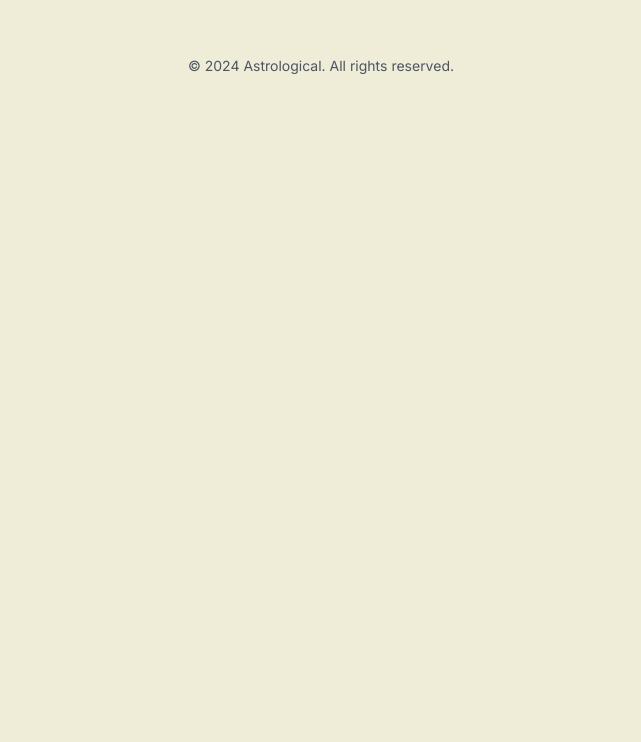
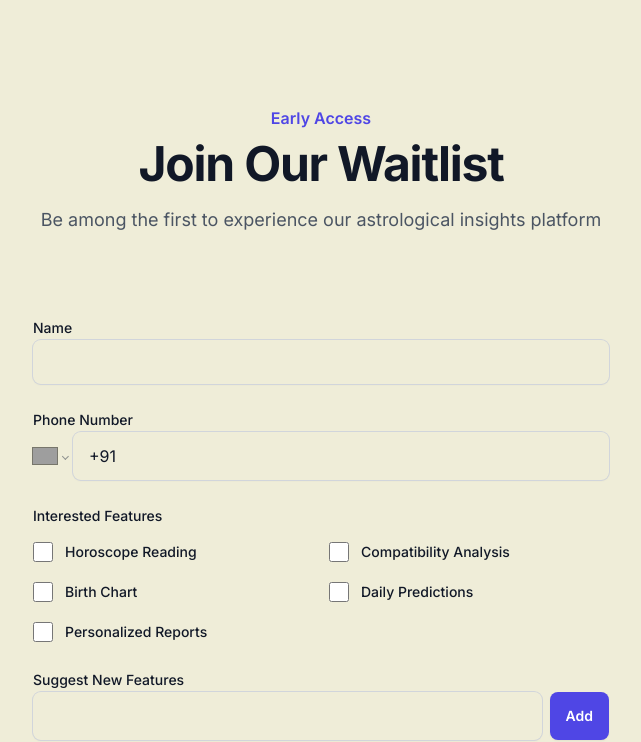
Before and after one commit to suresh-3x/astrological, a Next.js app: page / in a window 1280 px wide. Shown: the part 2055-2797 px from the top of the page, without its empty margins (319-960 px from the left). Before the commit the page ends 2179 px from the top, so only its background shows below. Built offline with nearby package versions, Linux system fonts and the light colour scheme; grey boxes are pictures that could not be loaded.

Commit message:
added back waitlist form

```diff
--- a/components/WaitlistForm.tsx
+++ b/components/WaitlistForm.tsx
@@ -116,7 +116,7 @@ export default function WaitlistForm() {
                 <InputField label="Name" error={errors.name?.message}>
                   <input
                     {...register('name', { required: 'Name is required' })}
-                    className="block w-full rounded-lg border-0 px-4 py-3 text-gray-900 dark:text-gray-100 shadow-sm ring-1 ring-gray-300 dark:ring-gray-600 placeholder:text-gray-400 focus:ring-2 focus:ring-indigo-600 dark:focus:ring-indigo-500 sm:text-sm"
+                    className="block w-full rounded-lg border-0 px-4 py-3 bg-transparent text-gray-900 dark:text-gray-100 shadow-sm ring-1 ring-gray-300 dark:ring-gray-600 placeholder:text-gray-400 focus:ring-2 focus:ring-indigo-600 dark:focus:ring-indigo-500 sm:text-sm"
                   />
                 </InputField>
 
@@ -126,7 +126,7 @@ export default function WaitlistForm() {
                     defaultCountry="IN"
                     value={getValues('phone')}
                     onChange={(value) => setValue('phone', value || '')}
-                    className="block w-full rounded-lg border-0 px-4 py-3 text-gray-900 dark:text-gray-100 shadow-sm ring-1 ring-gray-300 dark:ring-gray-600 placeholder:text-gray-400 focus:ring-2 focus:ring-indigo-600 dark:focus:ring-indigo-500"
+                    className="[&_.PhoneInputInput]:bg-transparent [&_.PhoneInputInput]:w-full [&_.PhoneInputInput]:rounded-lg [&_.PhoneInputInput]:border-0 [&_.PhoneInputInput]:px-4 [&_.PhoneInputInput]:py-3 [&_.PhoneInputInput]:text-gray-900 dark:[&_.PhoneInputInput]:text-gray-100 [&_.PhoneInputInput]:shadow-sm [&_.PhoneInputInput]:ring-1 [&_.PhoneInputInput]:ring-gray-300 dark:[&_.PhoneInputInput]:ring-gray-600 [&_.PhoneInputInput]:focus:ring-2 [&_.PhoneInputInput]:focus:ring-indigo-600 dark:[&_.PhoneInputInput]:focus:ring-indigo-500"
                   />
                 </InputField>
 
@@ -178,7 +178,7 @@ export default function WaitlistForm() {
                     <input
                       value={customFeature}
                       onChange={(e) => setCustomFeature(e.target.value)}
-                      className="block w-full rounded-lg border-0 px-4 py-3 text-gray-900 dark:text-gray-100 shadow-sm ring-1 ring-gray-300 dark:ring-gray-600 placeholder:text-gray-400 focus:ring-2 focus:ring-indigo-600 dark:focus:ring-indigo-500"
+                      className="block w-full rounded-lg border-0 px-4 py-3 bg-transparent text-gray-900 dark:text-gray-100 shadow-sm ring-1 ring-gray-300 dark:ring-gray-600 placeholder:text-gray-400 focus:ring-2 focus:ring-indigo-600 dark:focus:ring-indigo-500"
                     />
                     <button
                       type="button"
@@ -194,7 +194,7 @@ export default function WaitlistForm() {
                   <textarea
                     {...register('message')}
                     rows={4}
-                    className="block w-full rounded-lg border-0 px-4 py-3 text-gray-900 dark:text-gray-100 shadow-sm ring-1 ring-gray-300 dark:ring-gray-600 placeholder:text-gray-400 focus:ring-2 focus:ring-indigo-600 dark:focus:ring-indigo-500"
+                    className="block w-full rounded-lg border-0 px-4 py-3 bg-transparent text-gray-900 dark:text-gray-100 shadow-sm ring-1 ring-gray-300 dark:ring-gray-600 placeholder:text-gray-400 focus:ring-2 focus:ring-indigo-600 dark:focus:ring-indigo-500"
                   />
                 </InputField>
               </div>
--- a/src/app/page.tsx
+++ b/src/app/page.tsx
@@ -1,6 +1,6 @@
 import Hero from '../../components/Hero';
 import Features from '../../components/Features';
-// import WaitlistForm from '../../components/WaitlistForm';
+import WaitlistForm from '../../components/WaitlistForm';
 import FAQ from '../../components/FAQ';
 
 export default function Home() {
@@ -9,7 +9,7 @@ export default function Home() {
       <Hero />
       <Features />
       <FAQ />
-      {/* <WaitlistForm /> */}
+      <WaitlistForm />
     </main>
   );
 }
```
